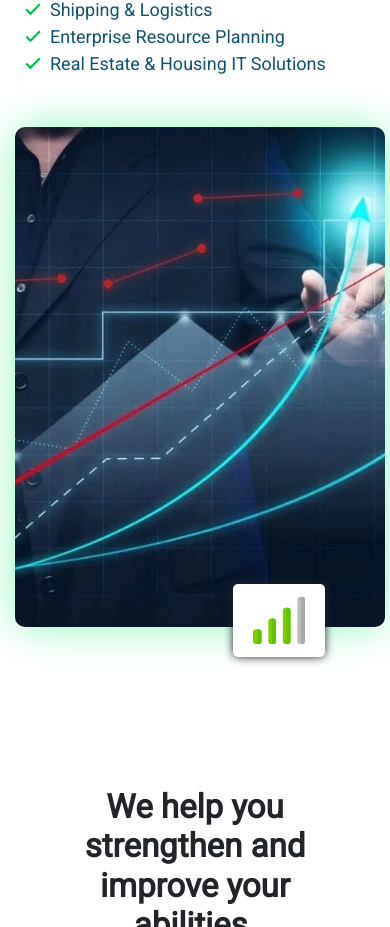
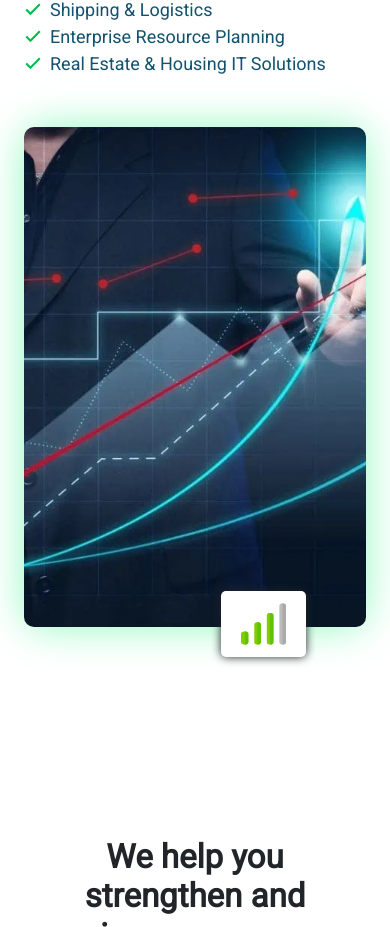
Before and after one commit to BasharatAliKing/innvosol-project, a React (Create React App) app: page / in a window 390 px wide. Shown: the part 3859-4786 px from the top of the page. Built offline with nearby package versions, Linux system fonts and the light colour scheme.

Commit message:
data added

```diff
--- a/src/Utilities/Home.css
+++ b/src/Utilities/Home.css
@@ -348,7 +348,8 @@
 #business-grow #pic {
     margin-left: 10px;
     position: relative;
-    width: 100%;
+    width: 90%;
+    margin: 50px auto;
 }
 #business-grow .upper-one {
     display: none;
```
